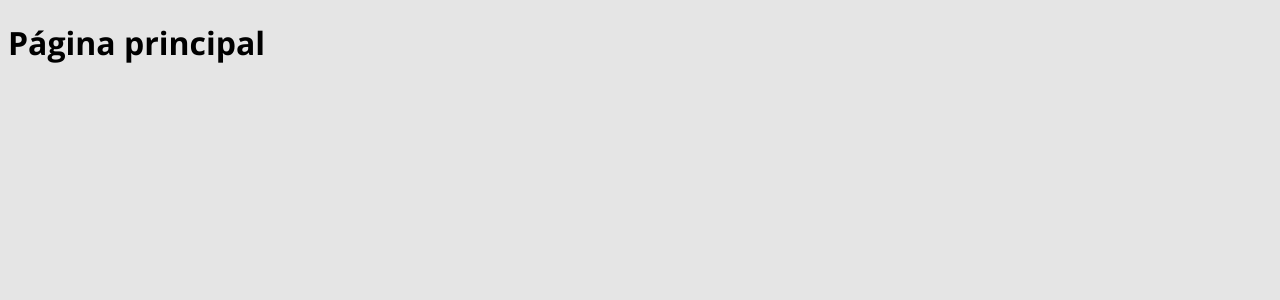
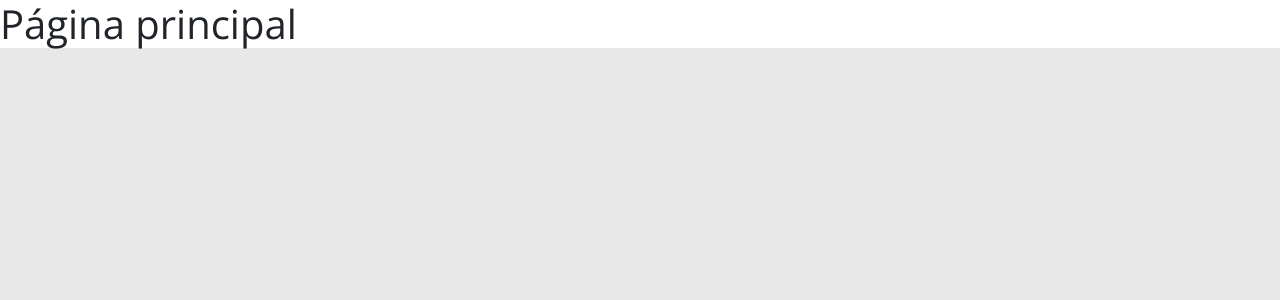
Before and after one commit to EricksonDutra/dsmovie, a React (Create React App) app in the folder frontend/: page / in a window 1280 px wide. Shown: the top 300 px of the page. Built offline with nearby package versions, Linux system fonts and the light colour scheme.

Commit message:
Bootstrap

```diff
--- a/frontend/src/index.css
+++ b/frontend/src/index.css
@@ -10,7 +10,7 @@
 }
 
 html, body {
-    background-color: #E5E5E5;
+    background-color: #E8E8E8;
 }
 
 a, a:hover {
--- a/frontend/src/index.tsx
+++ b/frontend/src/index.tsx
@@ -2,6 +2,7 @@ import React from 'react';
 import ReactDOM from 'react-dom';
 import './index.css';
 import App from './App';
+import 'bootstrap/dist/css/bootstrap.css';
 
 ReactDOM.render(
   <React.StrictMode>
```
